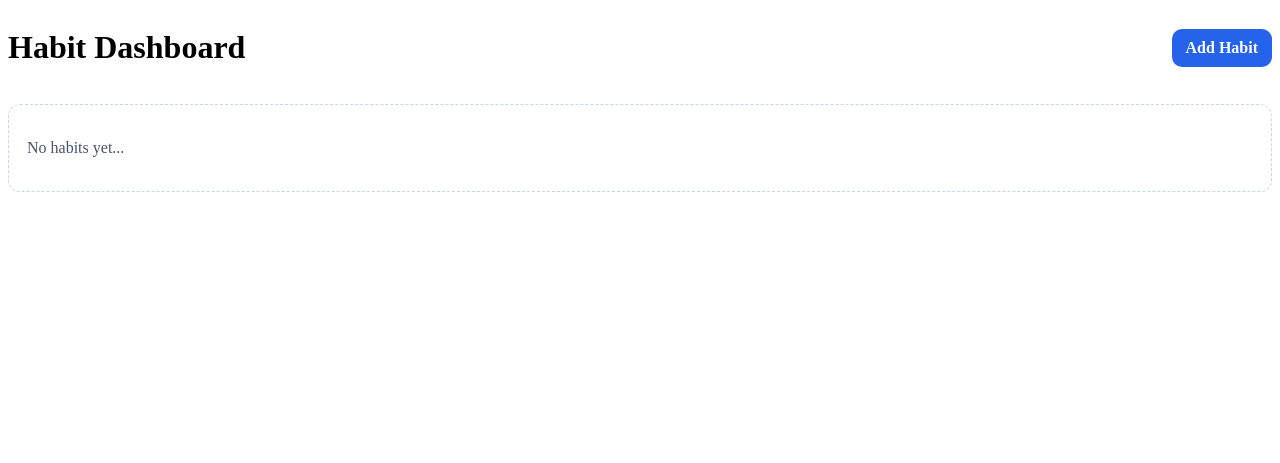
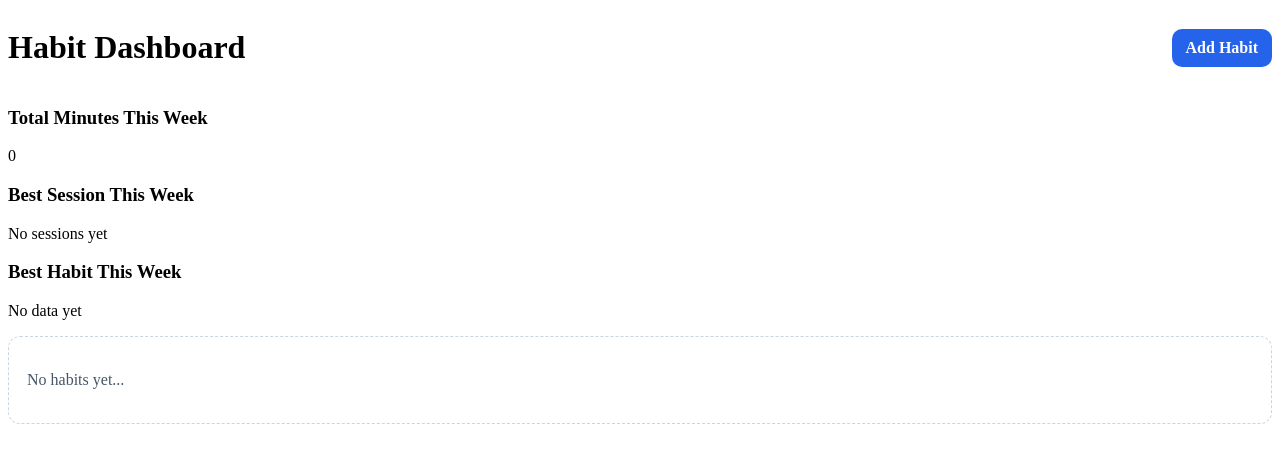
Before and after one commit to Ssam-G/habit-dashboard, a FastAPI app: template app/templates/index.html in a window 1280 px wide. Shown: the top 463 px of the page. Run offline with FastAPI, Linux system fonts and the light colour scheme; the template is opened without the code that fills it, so the values that code supplies are empty.

Commit message:
Create backend logic for home page weekly summary cards and minimal html

```diff
--- a/app/db.py
+++ b/app/db.py
@@ -63,6 +63,46 @@ def get_weekly_minutes_for_habit(habit_id, start_date, end_date):
     conn = get_db_connection()
     start_date = start_date.isoformat()
     end_date = end_date.isoformat()
-    result = conn.execute('SELECT SUM(minutes) as total_minutes FROM logs WHERE habit_id = ? AND date BETWEEN ? AND ?', (habit_id, start_date, end_date)).fetchone()
+    result = conn.execute('SELECT SUM(minutes) as total_habit_minutes FROM logs WHERE habit_id = ? AND date BETWEEN ? AND ?', (habit_id, start_date, end_date)).fetchone()
+    conn.close()
+    return result['total_habit_minutes'] if result['total_habit_minutes'] is not None else 0
+
+def get_total_weekly_minutes(start_date, end_date):
+    conn = get_db_connection()
+    start_date = start_date.isoformat()
+    end_date = end_date.isoformat()
+    result = conn.execute('SELECT COALESCE(SUM(minutes), 0) as total_minutes FROM logs WHERE date BETWEEN ? AND ?', (start_date, end_date)).fetchone()
     conn.close()
     return result['total_minutes'] if result['total_minutes'] is not None else 0
+
+def get_longest_log(start_date, end_date):
+    conn = get_db_connection()
+    start_date = start_date.isoformat()
+    end_date = end_date.isoformat()
+    result = conn.execute('''
+        SELECT logs.habit_id, habits.name as habit_name, logs.minutes, logs.date
+        FROM logs
+        JOIN habits ON habits.id = logs.habit_id
+        WHERE logs.date
+        BETWEEN ? AND ?
+        ORDER BY logs.minutes DESC
+        LIMIT 1
+    ''', (start_date, end_date)).fetchone()
+    conn.close()
+    return result if result else None
+
+def best_habit_of_week(start_date, end_date):
+    conn = get_db_connection()
+    start_date = start_date.isoformat()
+    end_date = end_date.isoformat()
+    result = conn.execute('''
+        SELECT habits.id, habits.name, COALESCE(SUM(logs.minutes), 0) as total_minutes
+        FROM logs
+        JOIN habits ON habits.id = logs.habit_id
+        WHERE logs.date BETWEEN ? AND ?
+        GROUP BY habits.id
+        ORDER BY total_minutes DESC
+        LIMIT 1
+    ''', (start_date, end_date)).fetchone()
+    conn.close()
+    return result if result else None
--- a/app/main.py
+++ b/app/main.py
@@ -2,12 +2,7 @@ from fastapi import FastAPI, Form, Request
 from fastapi.responses import HTMLResponse, RedirectResponse
 from fastapi.templating import Jinja2Templates
 from fastapi.staticfiles import StaticFiles
-from .db import get_habits
-from .db import get_logs
-from .db import get_logs_between
-from .db import get_db_connection
-from .db import get_weekly_minutes_for_habit
-from .db import init_db
+from .db import *
 from datetime import date as dt_date, timedelta
 
 app = FastAPI()
@@ -32,9 +27,12 @@ def get_week_end():
 @app.get("/", response_class=HTMLResponse)
 def home(request: Request):
     habits = get_habits()
-    logs = get_logs_between(start_date=get_current_week_start(), end_date=get_week_end())
 
-    return templates.TemplateResponse("index.html", {"request": request, "habits": habits, "logs": logs})
+    total_minutes =get_total_weekly_minutes(start_date=get_current_week_start(), end_date=get_week_end())
+    best_session = get_longest_log(start_date=get_current_week_start(), end_date=get_week_end())
+    best_habit = best_habit_of_week(start_date=get_current_week_start(), end_date=get_week_end())
+
+    return templates.TemplateResponse("index.html", {"request": request, "habits": habits, "total_minutes": total_minutes, "best_session": best_session, "best_habit": best_habit})
 
 @app.get("/habit/{habit_id}", response_class=HTMLResponse)
 def habit_detail(request: Request, habit_id: int):
--- a/app/templates/index.html
+++ b/app/templates/index.html
@@ -12,7 +12,31 @@
             <h1>Habit Dashboard</h1>
             <a class="btn" href="{{ url_for('add_habit_page') }}">Add Habit</a>
         </div>
-
+        <div class="summary-cards">
+            <div class="card">
+                <h3>Total Minutes This Week</h3>
+                <p>{{ total_minutes or 0 }}</p>
+            </div>
+            <div class="card">
+                <h3>Best Session This Week</h3>
+                {% if best_session %}
+                    <p>{{ best_session['minutes'] }} minutes</p>
+                    <p>of {{ best_session['habit_name'] }}</p>
+                    <small>{{ best_session['date'] }}</small>
+                {% else %}
+                    <p>No sessions yet</p>
+                {% endif %}
+            </div>
+            <div class="card">
+                <h3>Best Habit This Week</h3>
+                {% if best_habit %}
+                    <p>{{ best_habit['name'] }}</p>
+                    <p>{{ best_habit['total_minutes'] }} minutes</p>
+                {% else %}
+                    <p>No data yet</p>
+                {% endif %}
+            </div>
+        </div>
         {% if habits and habits|length > 0 %}
             <div class="habits">
                 {% for habit in habits %}
```
